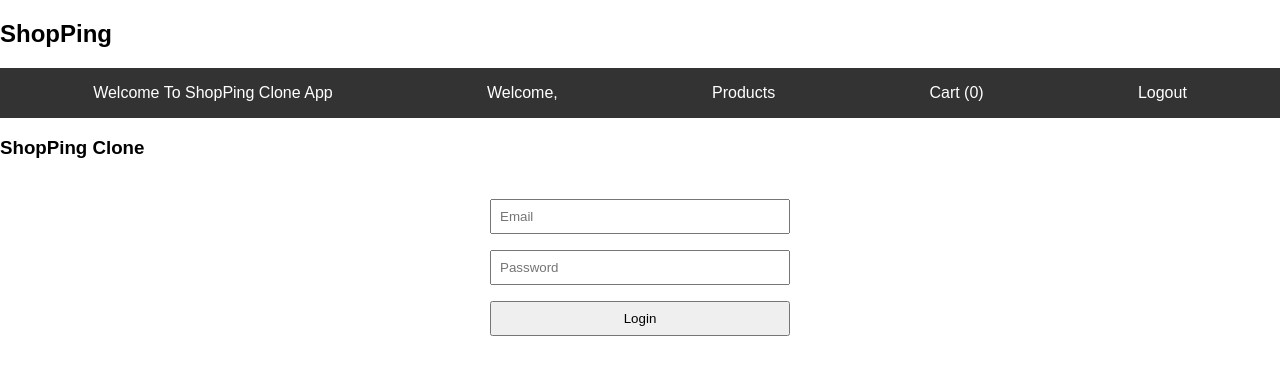
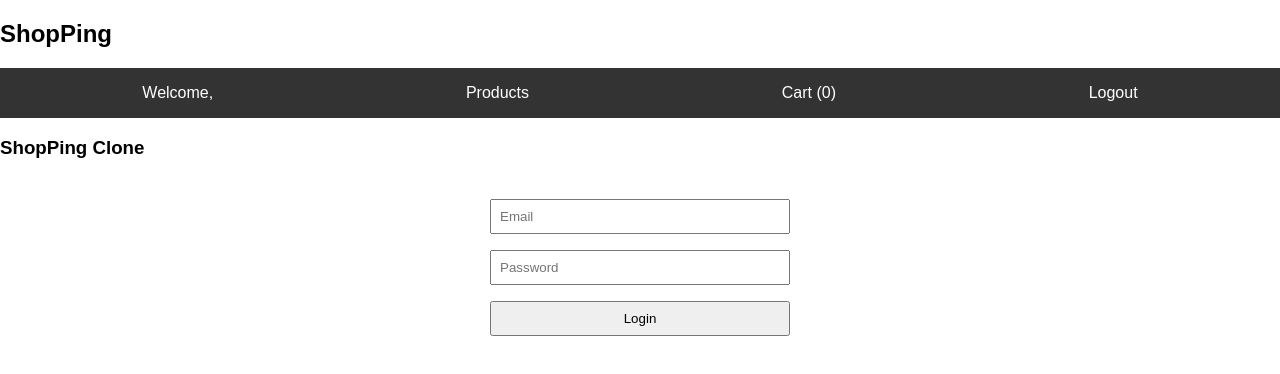
Before and after one commit to Sumit03-uni/ReactTask, a React (Create React App) app: page /login in a window 1280 px wide. Shown: the top 374 px of the page. Built offline with nearby package versions, Linux system fonts and the light colour scheme; no server answers; sample sign-in values are in the browser's storage.

Commit message:
Add the cart page and mdify navbar

```diff
--- a/src/components/Navbar.js
+++ b/src/components/Navbar.js
@@ -25,7 +25,7 @@ const Navbar = ({ cartCount }) => {
             <nav>
                 <h2>ShopPing</h2>
                 <ul>
-                    <li>Welcome To ShopPing Clone App</li>
+                    {!auth ? <li>Welcome To ShopPing Clone App</li>: null }
                     {auth && <li>Welcome, {email}</li>}
                     {auth ? <li onClick={handleProduct}>Products</li> : null}
                     {auth ? <li onClick={handleCart}>Cart ({cartCount})</li> : null}
```
